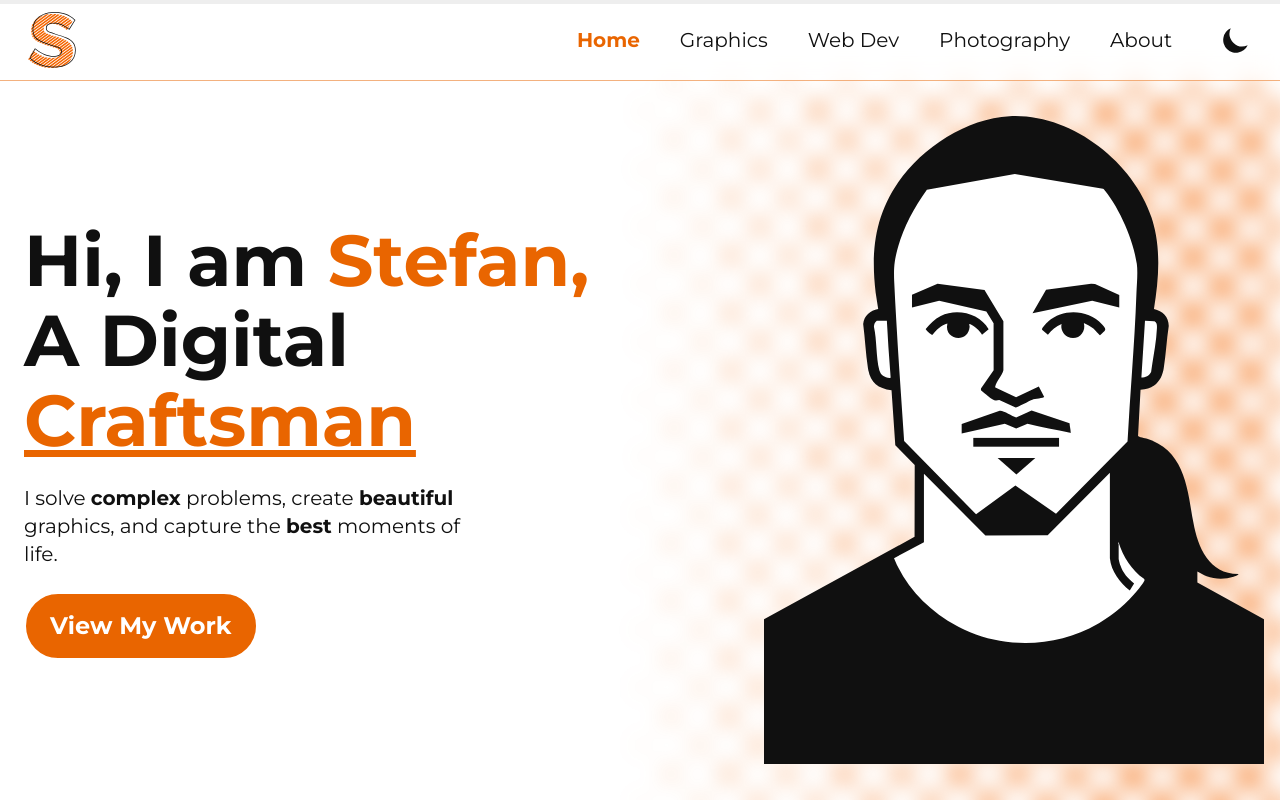
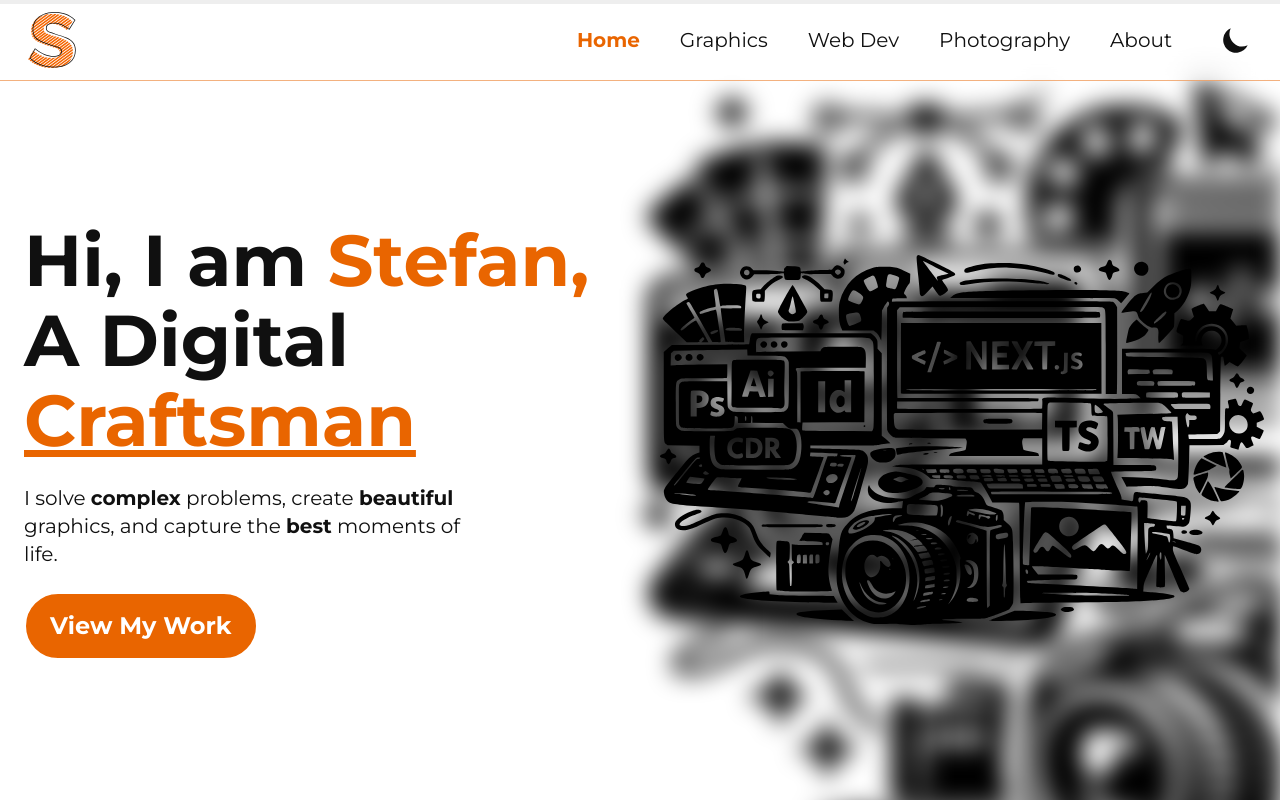
Before and after one commit to kLaz3r/personal-portfolio-stefan, a Next.js app: page / in a window 1280 px wide. Shown: the top 800 px of the page. Built offline with nearby package versions, Linux system fonts and the light colour scheme.

Commit message:
changed the hero image

```diff
--- a/src/app/page.tsx
+++ b/src/app/page.tsx
@@ -21,7 +21,7 @@ const HeroSection = () => {
             id="home"
             className="text-foreground overflow-clip relative min-h-screen pt-20 border-b-2 border-background-tertiary"
         >
-            <div className="hidden absolute md:block right-0 bg-[url(/halfton-90.svg)] blur-md bg-cover w-1/2 min-h-screen -z-50"></div>
+            <div className="hidden absolute md:block right-0 bg-[url(/illustration.svg)] saturate-0 brightness-20 blur-md bg-cover w-1/2 min-h-screen -z-50"></div>
             <div className="container md:flex-row mx-auto flex flex-col items-start md:items-center justify-center min-h-[calc(100vh-5rem)]">
                 <motion.div
                     viewport={{ once: true }}
@@ -68,9 +68,9 @@ const HeroSection = () => {
                     className="will-change-transform will-change-opacity px-4 w-full flex items-center justify-end bg-cover md:bg-none bg-[url(/halftone.svg)]"
                 >
                     <Image
-                        width={500}
-                        height={700}
-                        src="/abominatie.svg"
+                        width={700}
+                        height={900}
+                        src="/illustration.svg"
                         alt="Creative illustration representing innovative web development and design solutions by Stefan Nasturas"
                         priority={true}
                         quality={75}
```
Also changed, not shown: .claude/settings.local.json, public/illustration.svg (added).
